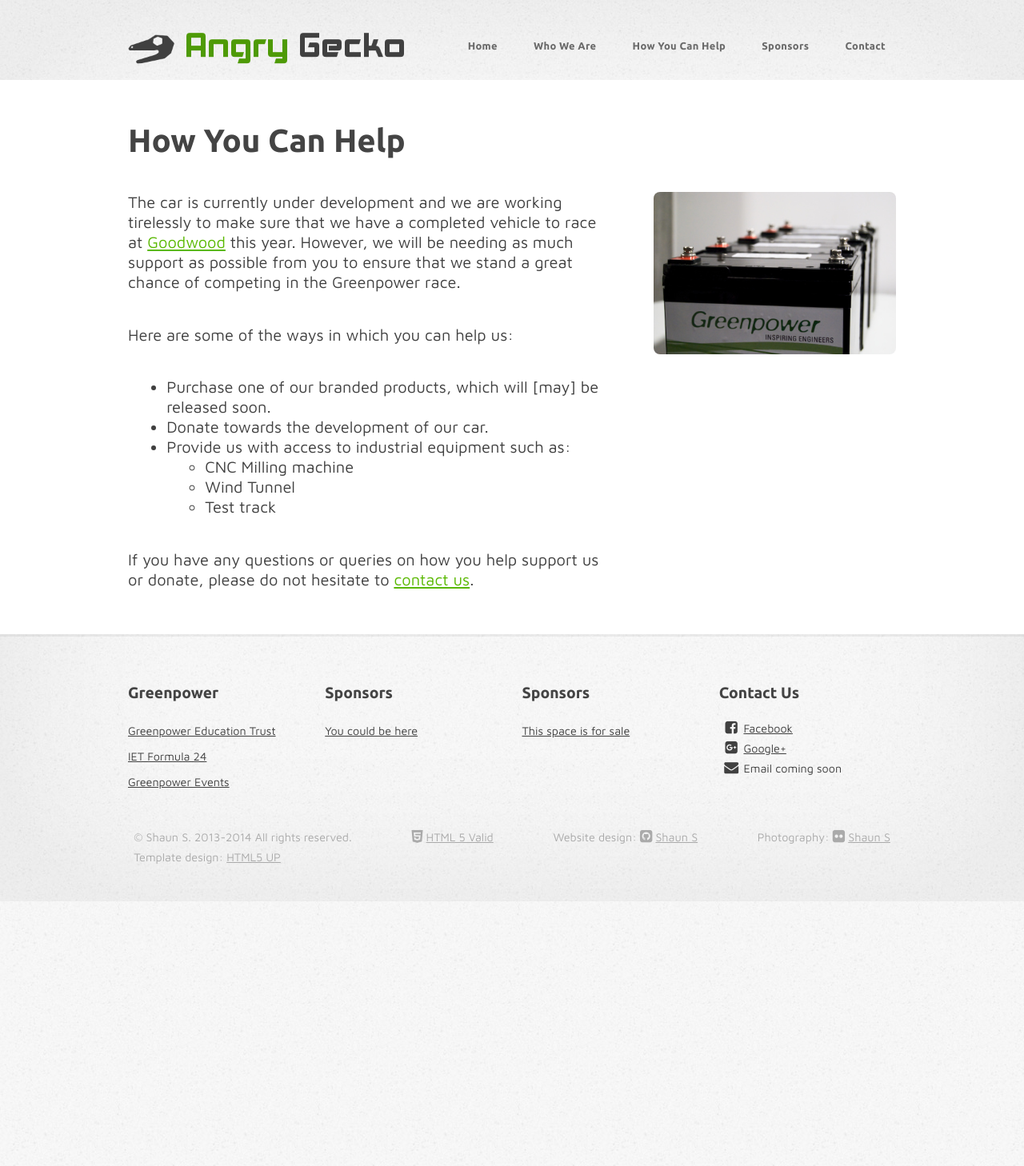
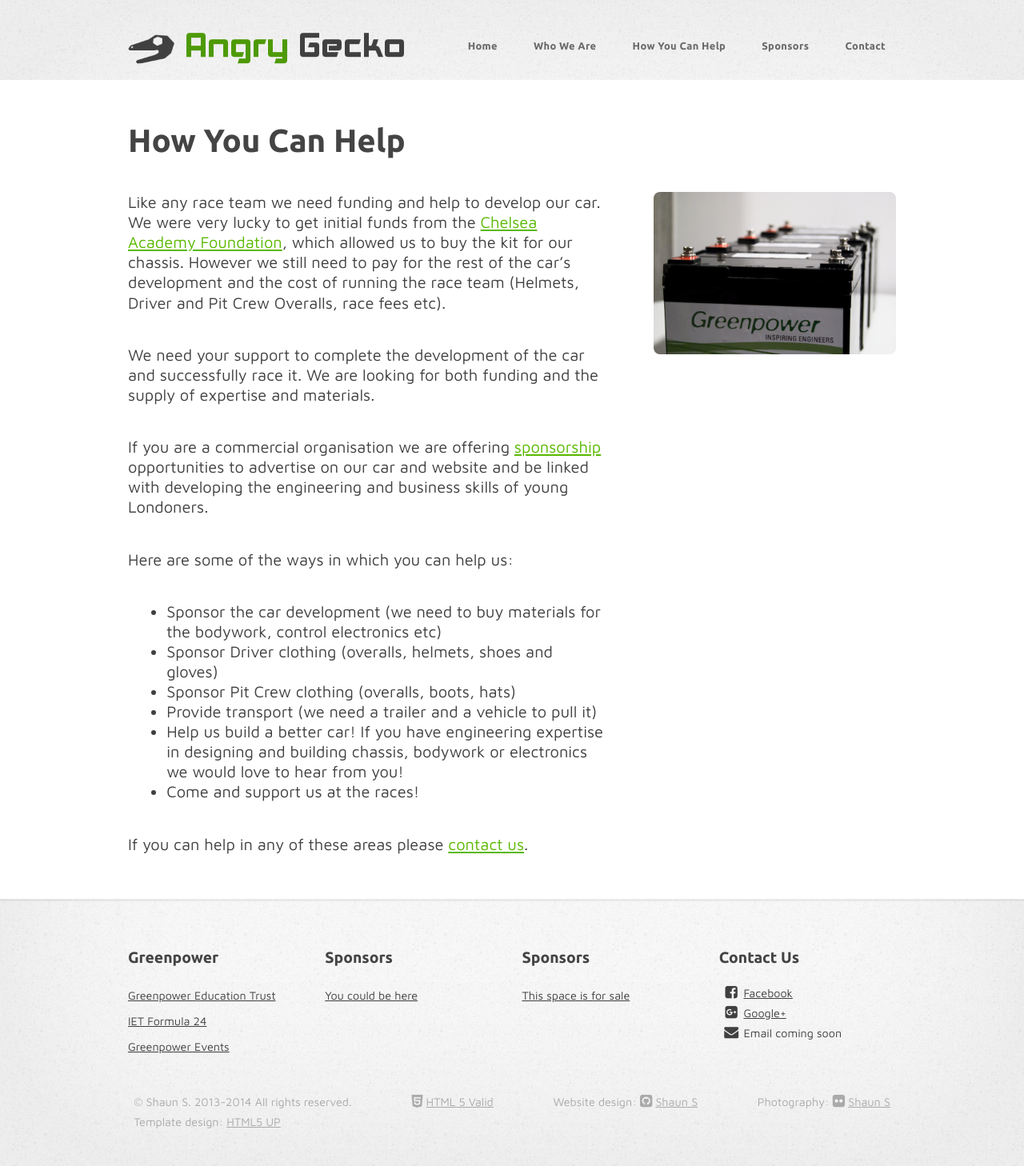
Before and after one commit to theCART/theCART.github.io, a Jekyll site: the page built from how-you-can-help/index.md, in a window 1280 px wide. Shown: the whole page at 80% size. Built offline with Jekyll 4.4.1, drawn with Linux system fonts in a browser that asks for light colours; nearby versions of some CDN libraries; library files that are not in the unit come from our copies; Markdown is read by kramdown in place of the engine named in the settings; before the commit the page ends 1127 px from its top, so only the background shows below that.

Commit message:
updated how-you-can-help

```diff
--- a/how-you-can-help/index.md
+++ b/how-you-can-help/index.md
@@ -9,15 +9,19 @@ sidebar_content: |
 ---
 ##{{ page.title }}
 
-The car is currently under development and we are working tirelessly to make sure that we have a completed vehicle to race at [Goodwood](http://www.goodwood.co.uk/home.aspx) this year. However, we will be needing as much support as possible from you to ensure that we stand a great chance of competing in the Greenpower race.
+Like any race team we need funding and help to develop our car. We were very lucky to get initial funds from the [Chelsea Academy Foundation](http://chelsea-academy-foundation.org/), which allowed us to buy the kit for our chassis.  However we still need to pay for the rest of the car’s development and the cost of running the race team (Helmets, Driver and Pit Crew Overalls, race fees etc).
+
+We need your support to complete the development of the car and successfully race it. We are looking for both funding and the supply of expertise and materials.
+
+If you are a commercial organisation we are offering [sponsorship](/sponsors/) opportunities to advertise on our car and website and be linked with developing the engineering and business skills of young Londoners.
 
 Here are some of the ways in which you can help us:
 
-- Purchase one of our branded products, which will [may] be released soon.
-- Donate towards the development of our car.
-- Provide us with access to industrial equipment such as:
-  - CNC Milling machine
-  - Wind Tunnel
-  - Test track
+* Sponsor the car development (we need to buy materials for the bodywork, control electronics etc)
+* Sponsor Driver clothing (overalls, helmets, shoes and gloves)
+* Sponsor Pit Crew clothing (overalls, boots, hats)
+* Provide transport (we need a trailer and a vehicle to pull it)
+* Help us build a better car! If you have engineering expertise in designing and building chassis, bodywork or electronics we would love to hear from you!
+* Come and support us at the races!
 
-If you have any questions or queries on how you help support us or donate, please do not hesitate to [contact us](/contact/).
+If you can help in any of these areas please [contact us](/contact/).
```
